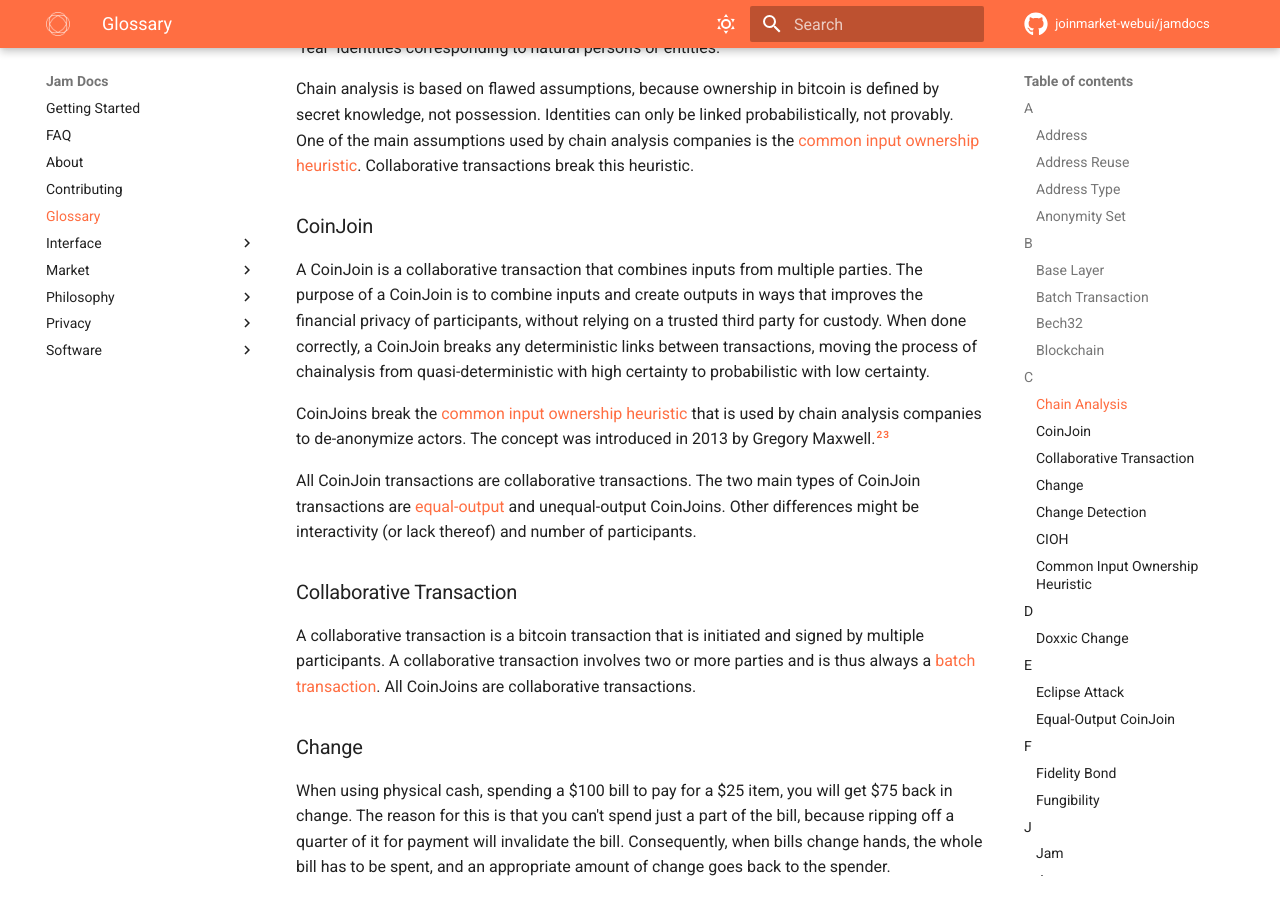
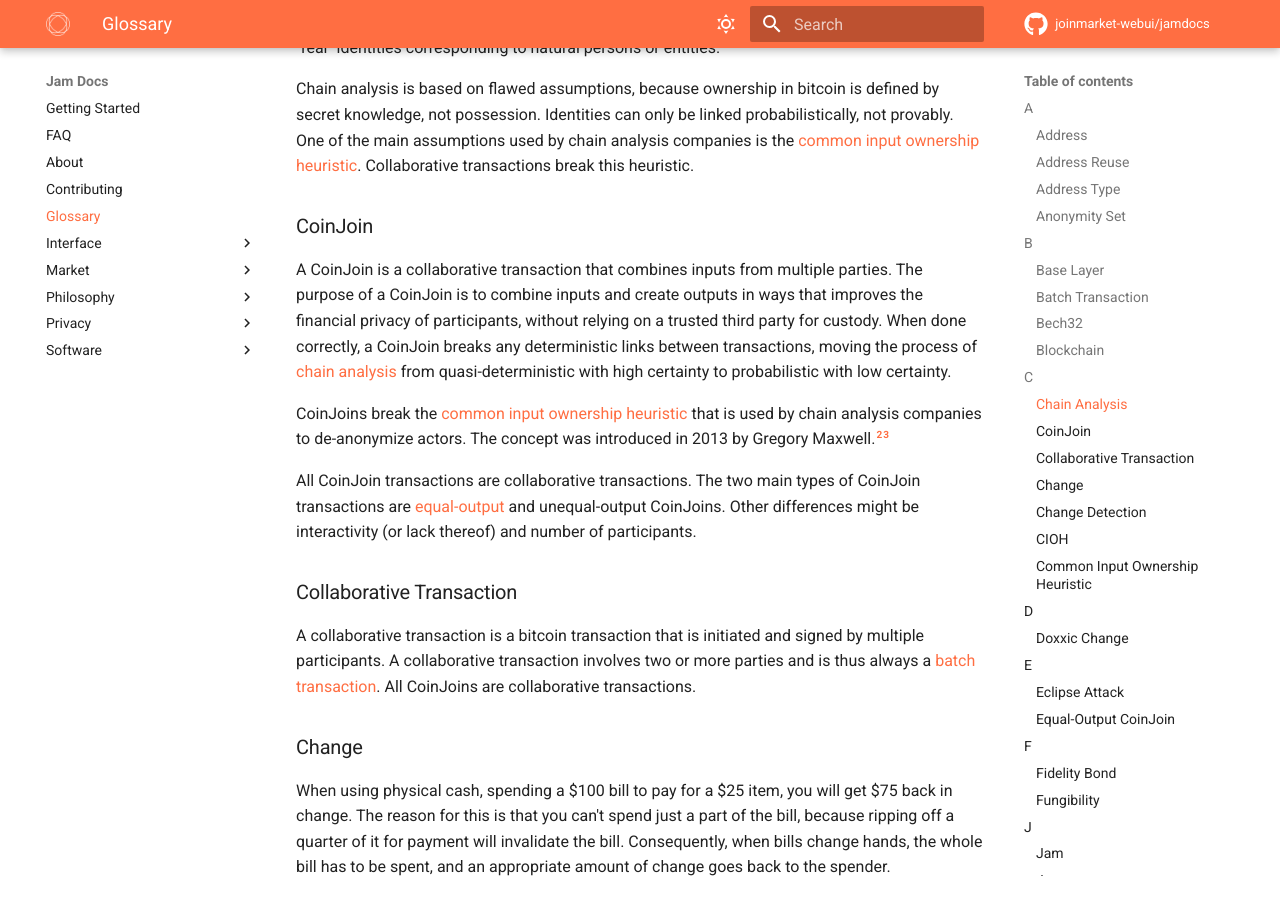
Before and after one commit to joinmarket-webui/jamdocs, an MkDocs documentation site: the page built from docs/glossary.md, in a window 1280 px wide and 900 px high, scrolled down 2194 px. Built offline with MkDocs 1.6.1 and Material for MkDocs 9.7.7, drawn with Linux system fonts in a browser that asks for light colours; nearby versions of some CDN libraries; comment, search, counter and statistics services are not loaded; some of the changed text lies outside the part shown.

Commit message:
fix(glossary): link

```diff
--- a/docs/glossary.md
+++ b/docs/glossary.md
@@ -144,8 +144,9 @@ A CoinJoin is a collaborative transaction that combines inputs from multiple
 parties. The purpose of a CoinJoin is to combine inputs and create outputs in
 ways that improves the financial privacy of participants, without relying on a
 trusted third party for custody. When done correctly, a CoinJoin breaks any
-deterministic links between transactions, moving the process of chainalysis from
-quasi-deterministic with high certainty to probabilistic with low certainty.
+deterministic links between transactions, moving the process of [chain
+analysis](#chain-analysis) from quasi-deterministic with high certainty to
+probabilistic with low certainty.
 
 CoinJoins break the [common input ownership
 heuristic](#common-input-ownership-heuristic) that is used by chain analysis
```
Also changed, not shown: other parts of docs/glossary.md (+2 -0 lines).
